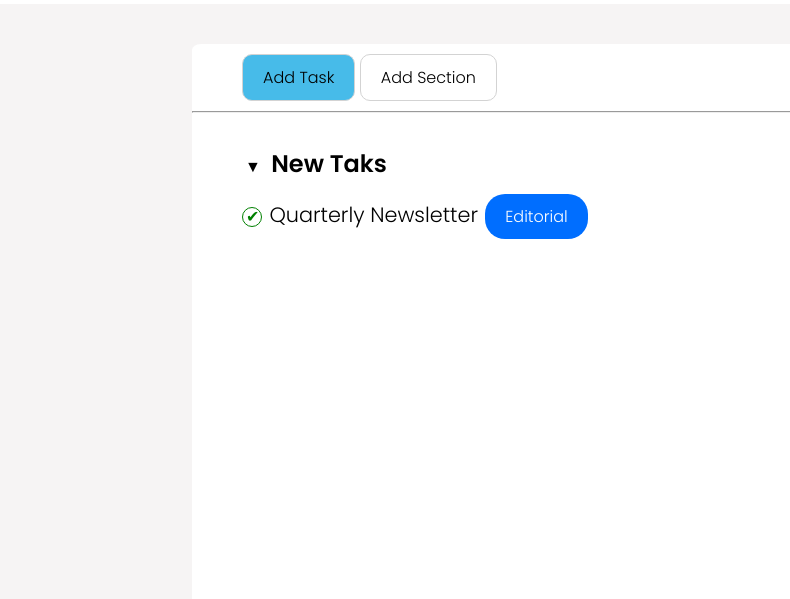
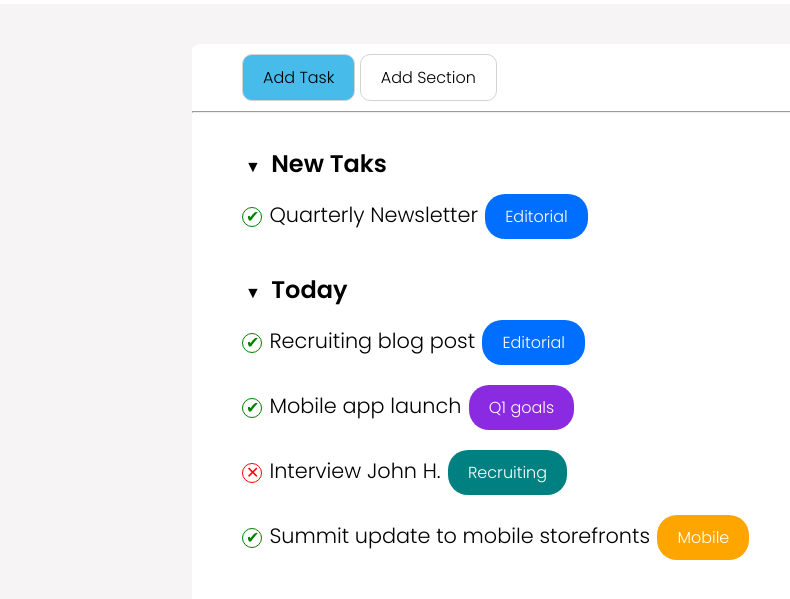
Before and after one commit to FrancescoBenassi/html-css-toboolist, a plain HTML site: page index.html in a window 1280 px wide. Shown: the part 73-672 px from the top of the page, without its empty margins (0-790 px from the left). Drawn offline with Linux system fonts and the light colour scheme.

Commit message:
feat: added section today

```diff
--- a/index.html
+++ b/index.html
@@ -41,7 +41,36 @@
                 <div class="content">
                     <div class="entity check">&#10004;</div>
                     <div class="entity text">Quarterly Newsletter</div>
-                    <div class="entity object">Editorial</div>
+                    <div class="entity object editorial">Editorial</div>
+                </div>
+            </section>
+            <!-- sezione today -->
+            <section class="new">
+                <!-- titolo della sezione -->
+                <hgroup>
+                    <p class="entity">&#9660;</p>
+                    <h2>Today</h2>
+                </hgroup>
+                <!-- contenuto della sezione -->
+                <div class="content">
+                    <div class="entity check">&#10004;</div>
+                    <div class="entity text">Recruiting blog post</div>
+                    <div class="entity object editorial">Editorial</div>
+                </div>
+                <div class="content">
+                    <div class="entity check">&#10004;</div>
+                    <div class="entity text">Mobile app launch</div>
+                    <div class="entity object goals">Q1 goals</div>
+                </div>
+                <div class="content">
+                    <div class="entity croos">&#10005;</div>
+                    <div class="entity text">Interview John H.</div>
+                    <div class="entity object recruiting">Recruiting</div>
+                </div>
+                <div class="content">
+                    <div class="entity check">&#10004;</div>
+                    <div class="entity text">Summit update to mobile storefronts</div>
+                    <div class="entity object mobile">Mobile</div>
                 </div>
             </section>
         </div>
--- a/style/style.css
+++ b/style/style.css
@@ -37,10 +37,10 @@ main {
     margin: auto;
     margin-top: 40px;
     width: 70%;
-    height: 600px;
     background-color: white;
     border-radius: 1%;
 }
+
 /*********
 nav style
 *********/
@@ -59,38 +59,72 @@ nav style
 hr {
     color: rgb(246, 244, 244);
 }
+
 /*********
 section style
 *********/
 .container {
-    margin: 30px 50px;
+    padding: 30px 50px;
 }
+
 .entity, h2 {
     display: inline-block;
     padding: 3px;
 }
+
 h2 {
     font-weight: 600;
 }
+
+.new {
+    margin-bottom: 30px;
+}
+
 .content {
     margin-top: 10px;
-    margin-bottom: 30px;
+    margin-bottom: 20px;
 }
+
+.text {
+    font-size: 1.3em;
+}
+
 .check {
     color: green;
+    border: 1px solid green;
+}
+
+.croos {
+    color: red;
+    border: 1px solid red;
+}
+
+.croos, .check {
     width: 20px;
     height: 20px;
     border-radius: 50%;
-    border: 1px solid green;
     line-height: 11px;
     text-align: center;
 }
-.text {
-    font-size: 1.3em;
-}
+
 .object {
     color: white;
     padding: 10px 20px;
-    background-color: rgb(0, 110, 255);
     border-radius: 20px;
 }
+
+.editorial {
+    background-color: rgb(0, 110, 255);
+}
+
+.goals {
+    background-color: blueviolet;
+}
+
+.recruiting {
+    background-color: teal;
+}
+
+.mobile {
+    background-color: orange;
+}
```
